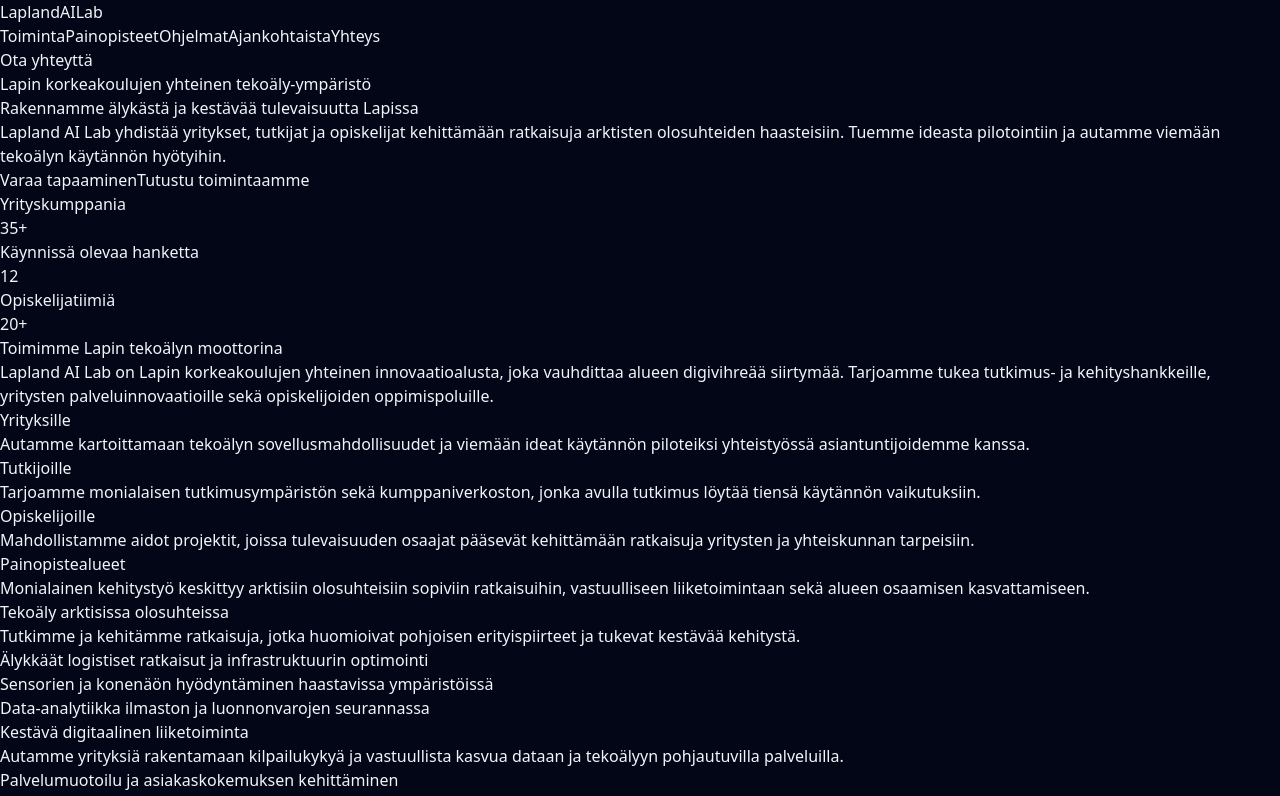
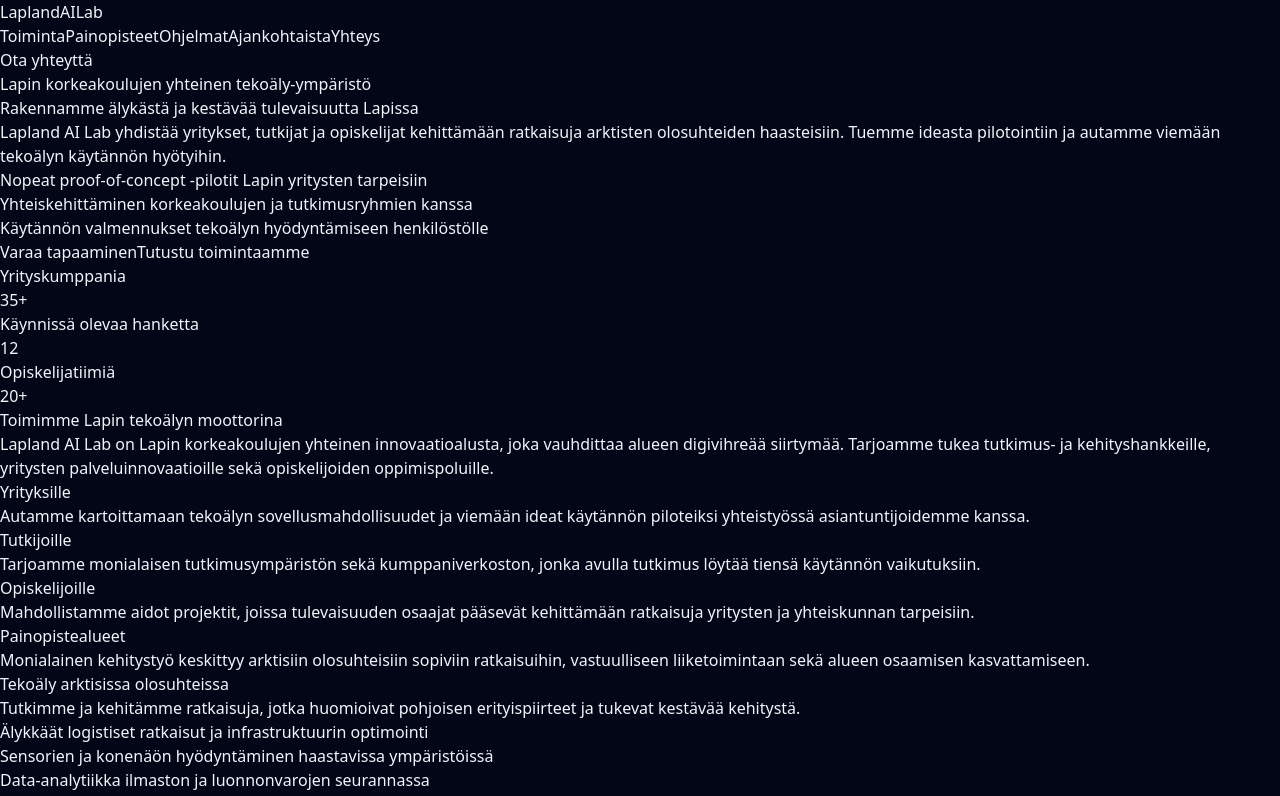
Before and after one commit to akio-byte/laplandailab-site, a React (Vite) app: page / in a window 1280 px wide. Shown: the top 796 px of the page. Built offline with nearby package versions, Linux system fonts and the light colour scheme; the HTML template or start-up script is replaced by a standard one.

Commit message:
Add hero highlights list

```diff
--- a/src/data/siteContent.ts
+++ b/src/data/siteContent.ts
@@ -22,6 +22,11 @@
   title: 'Rakennamme älykästä ja kestävää tulevaisuutta Lapissa',
   description:
     'Lapland AI Lab yhdistää yritykset, tutkijat ja opiskelijat kehittämään ratkaisuja arktisten olosuhteiden haasteisiin. Tuemme ideasta pilotointiin ja autamme viemään tekoälyn käytännön hyötyihin.',
+  highlights: [
+    'Nopeat proof-of-concept -pilotit Lapin yritysten tarpeisiin',
+    'Yhteiskehittäminen korkeakoulujen ja tutkimusryhmien kanssa',
+    'Käytännön valmennukset tekoälyn hyödyntämiseen henkilöstölle',
+  ],
   primaryAction: { label: 'Varaa tapaaminen', href: '#contact' } satisfies ActionLink,
   secondaryAction: { label: 'Tutustu toimintaamme', href: '#mission' } satisfies ActionLink,
   stats: [
--- a/src/sections/HeroSection.tsx
+++ b/src/sections/HeroSection.tsx
@@ -7,6 +7,7 @@
   tagline?: string
   title: string
   description: string
+  highlights?: string[]
   primaryAction: ActionLink
   secondaryAction?: ActionLink
   stats?: HeroStat[]
@@ -17,6 +18,7 @@
   tagline,
   title,
   description,
+  highlights,
   primaryAction,
   secondaryAction,
   stats,
@@ -44,6 +46,20 @@
           </h1>
 
           <p className="mt-6 text-lg text-gray-300 sm:text-xl">{description}</p>
+
+          {highlights && highlights.length > 0 && (
+            <ul className="mt-8 space-y-3 text-left text-base text-white/90">
+              {highlights.map((highlight) => (
+                <li key={highlight} className="flex items-start gap-3">
+                  <span
+                    className="mt-1 inline-flex h-2.5 w-2.5 flex-none rounded-full bg-sky-400"
+                    aria-hidden="true"
+                  />
+                  <span>{highlight}</span>
+                </li>
+              ))}
+            </ul>
+          )}
 
           <div className="mt-10 flex flex-col items-center gap-3 sm:flex-row md:justify-start">
             <ButtonLink href={primaryAction.href} variant="primary">
```
